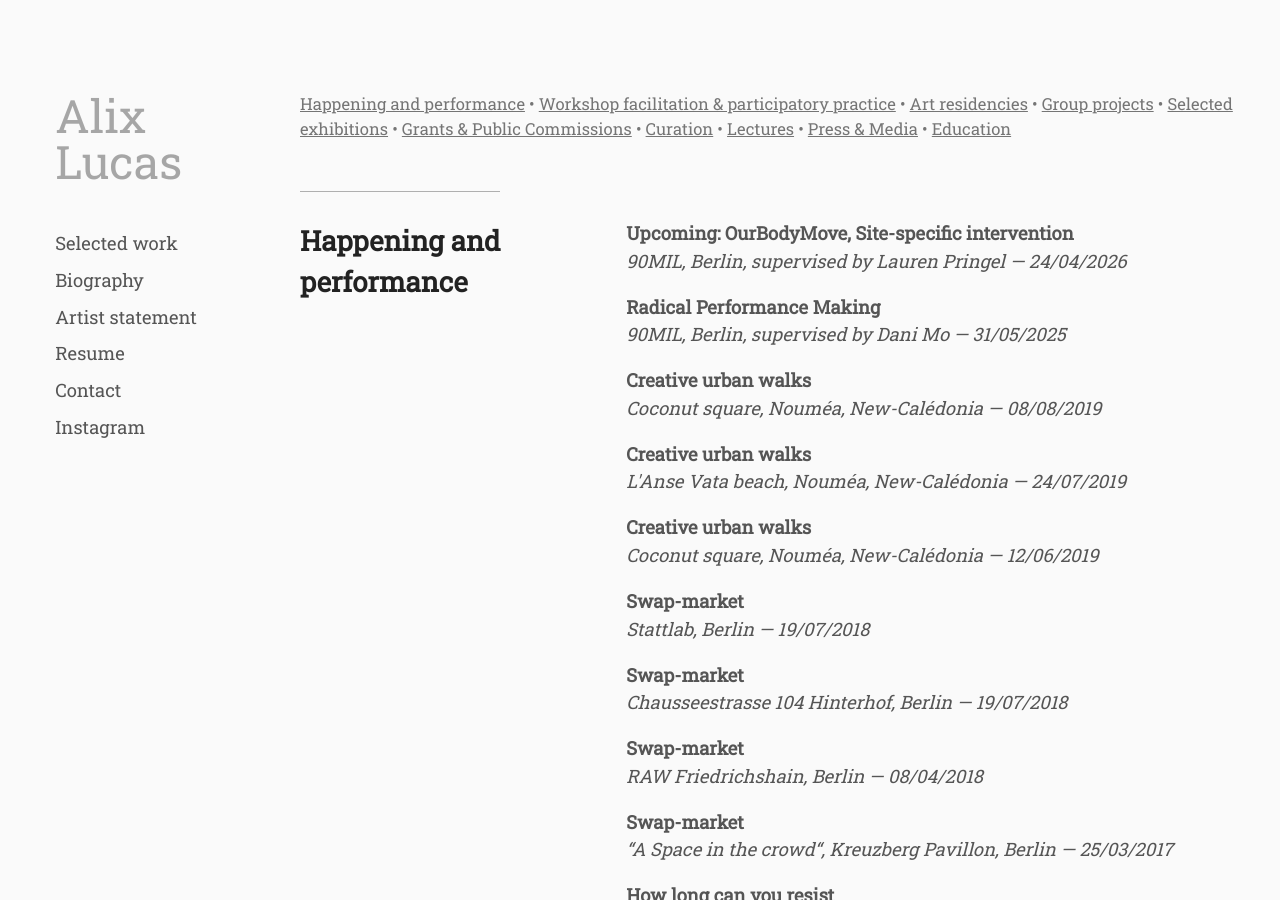
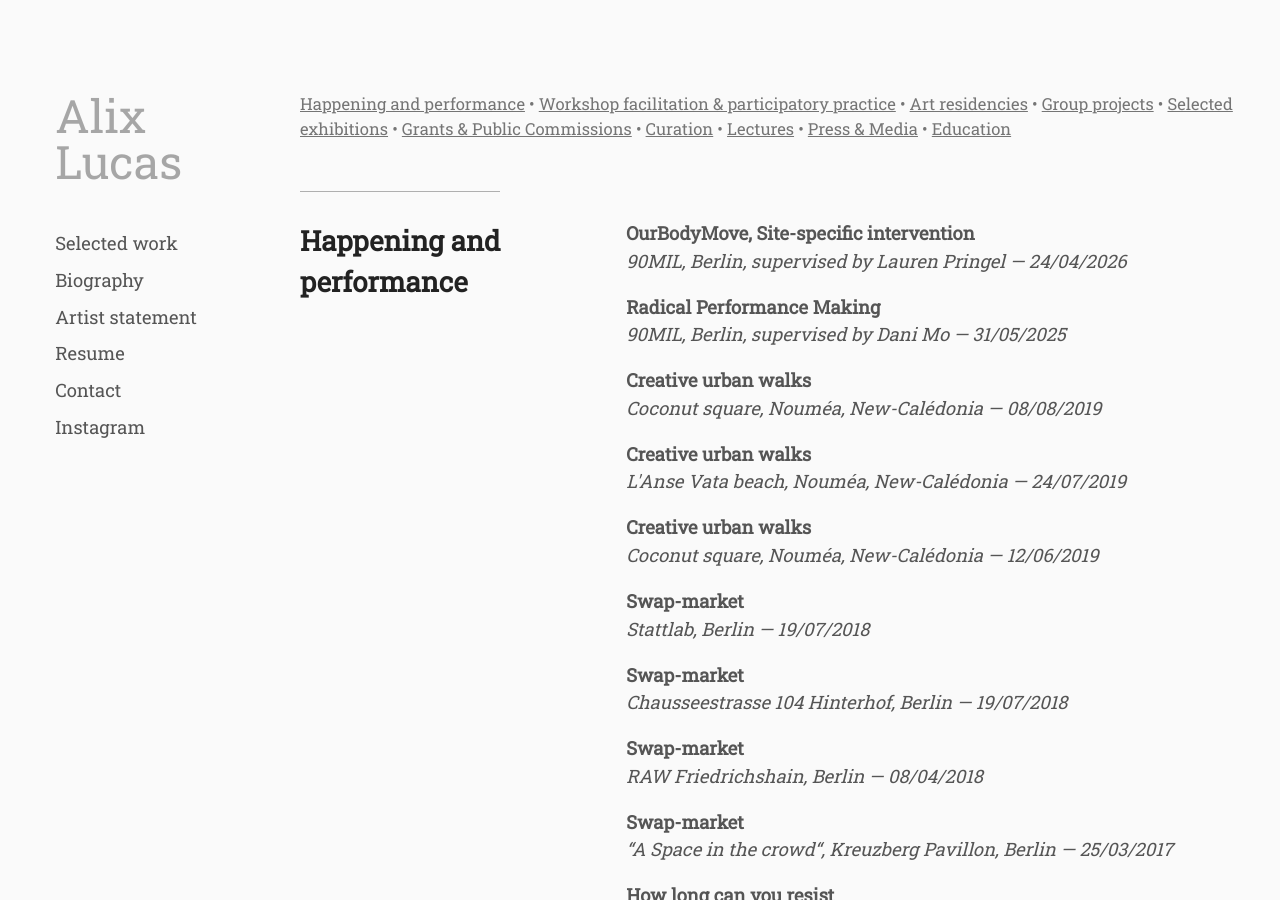
Before and after one commit to whyalix/alixlucas, a Jekyll site: the page built from pages/en/resume.html, in a window 1280 px wide and 900 px high. Built offline with Jekyll 4.4.1, drawn with Linux system fonts in a browser that asks for light colours.

Commit message:
Update happenings.yml

```diff
--- a/_data/en/happenings.yml
+++ b/_data/en/happenings.yml
@@ -1,4 +1,4 @@
-- primary: "Upcoming: OurBodyMove, Site-specific intervention"
+- primary: "OurBodyMove, Site-specific intervention"
   secondary: 90MIL, Berlin, supervised by Lauren Pringel — 24/04/2026
 
 - primary: "Radical Performance Making"
```
